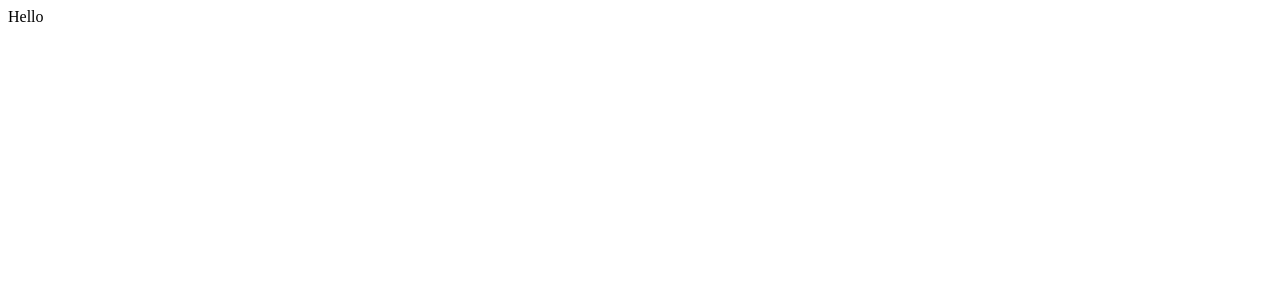
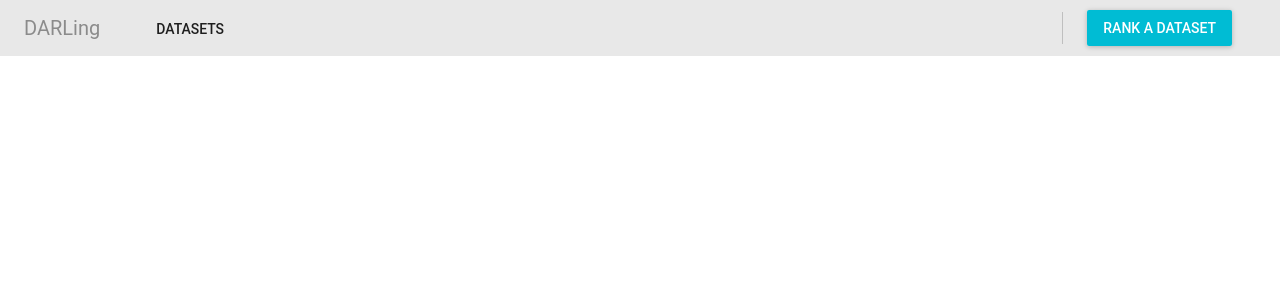
Before and after one commit to SomethingMindBoggling/DARLing, a React app: page / in a window 1280 px wide. Shown: the top 300 px of the page. Built offline with nearby package versions, Linux system fonts and the light colour scheme.

Commit message:
Add toolbar

```diff
--- a/package.json
+++ b/package.json
@@ -38,6 +38,7 @@
     "express": "^4.15.3",
     "express-jwt": "^5.3.0",
     "jwks-rsa": "^1.1.1",
+    "material-ui": "^0.20.0",
     "mongorito": "^3.0.1",
     "mongorito-timestamps": "^1.0.1",
     "node-fetch": "^1.7.0",
--- a/src/cli/App.js
+++ b/src/cli/App.js
@@ -1 +1,24 @@
-export default () => <div>Hello</div>
+import React, { Component } from 'react';
+import MuiThemeProvider from 'material-ui/styles/MuiThemeProvider';
+import {Toolbar, ToolbarGroup, ToolbarSeparator, ToolbarTitle} from 'material-ui/Toolbar';
+import RaisedButton from 'material-ui/RaisedButton';
+import FlatButton from 'material-ui/FlatButton';
+
+export default class extends Component {
+  render() {
+    return (
+      <MuiThemeProvider>
+        <Toolbar>
+          <ToolbarGroup>
+            <ToolbarTitle text="DARLing"/>
+            <FlatButton label="Datasets" />
+          </ToolbarGroup>
+          <ToolbarGroup>
+            <ToolbarSeparator/>
+            <RaisedButton label="Rank a dataset" primary={true} />
+          </ToolbarGroup>
+        </Toolbar>
+      </MuiThemeProvider>
+    );
+  }
+}
--- a/src/cli/public/index.html
+++ b/src/cli/public/index.html
@@ -5,6 +5,13 @@
   <meta name="viewport" content="width=device-width, initial-scale=1, shrink-to-fit=no">
   <meta name="theme-color" content="#000000">
   <title>DARLing</title>
+  <style>
+    body, html {
+      margin: 0;
+      padding: 0;
+      font-family: sans-serif;
+    }
+  </style>
 </head>
 <body>
 <noscript>
```
Also changed, not shown: 1 other file (tests, documents, lock files or other folders).
